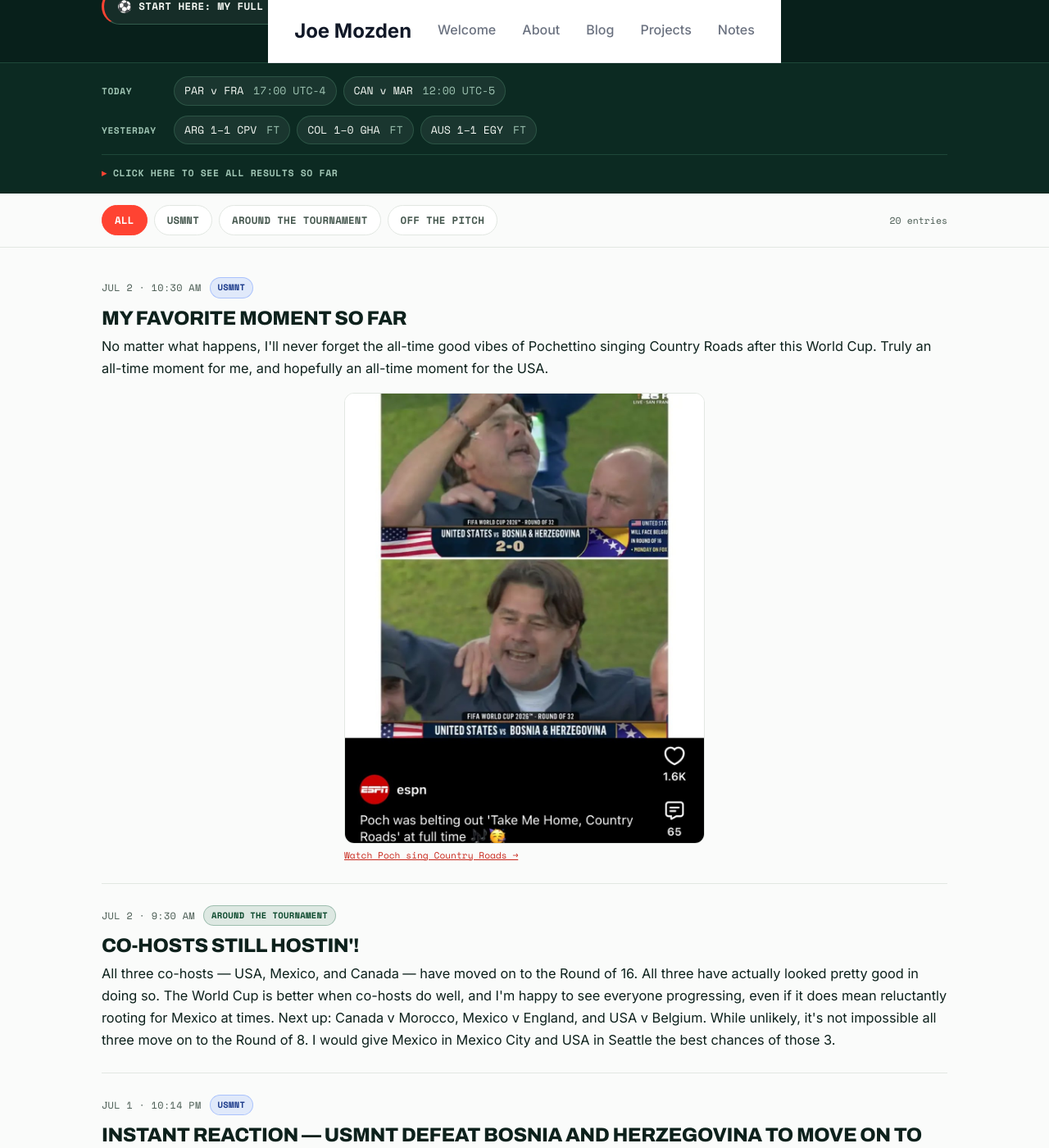
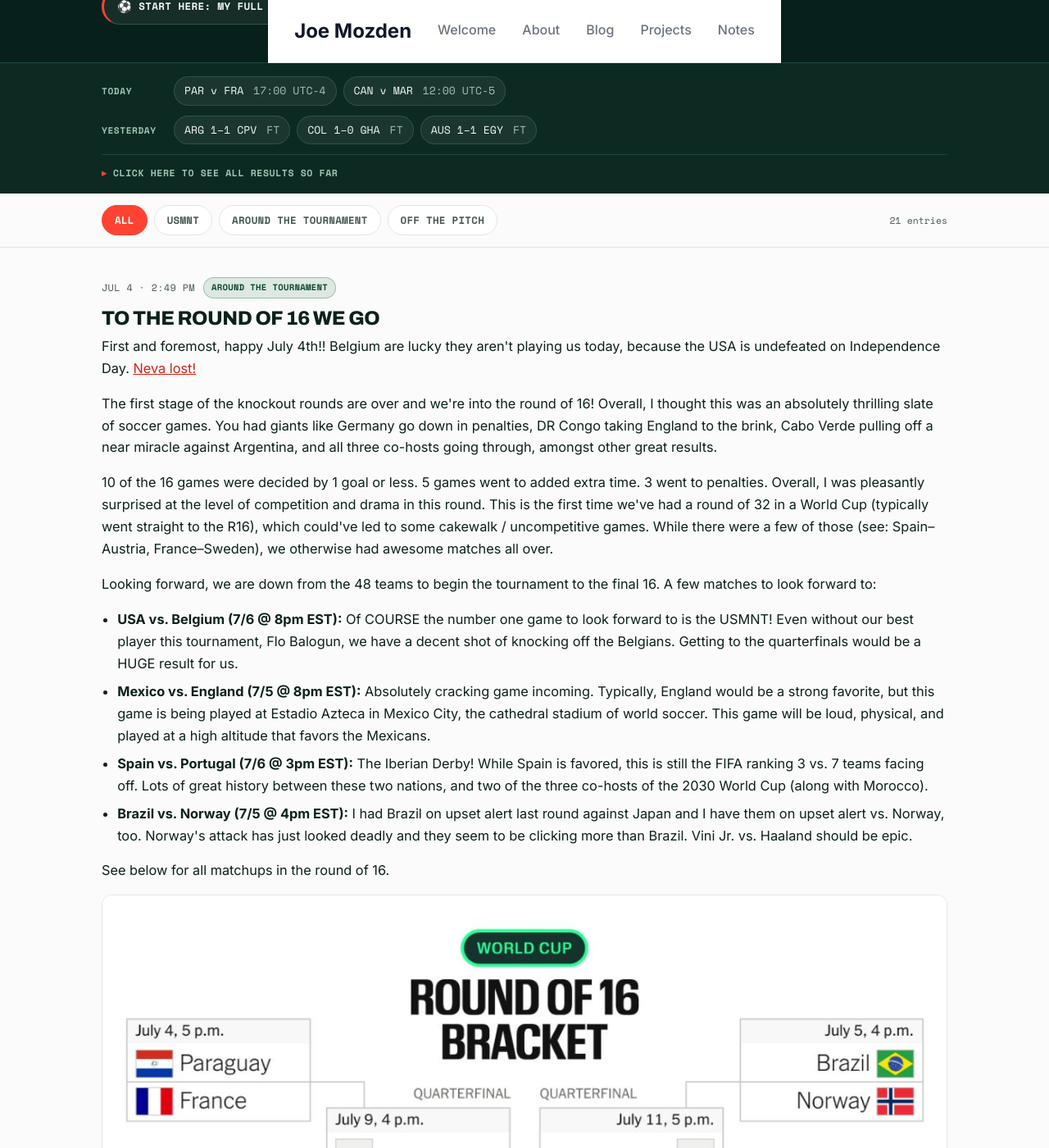
Before and after one commit to jmozden3/jmozden3.github.io, a Jekyll site: the page built from _posts/2026-06-11-world-cup-log.md, in a window 1280 px wide and 1400 px high, scrolled down 420 px. Shown: the whole window at 82% size. Built offline with Jekyll 4.4.1, drawn with Linux system fonts in a browser that asks for light colours; some of the changed text lies outside the part shown.

Commit message:
Add R16 preview entry + round-of-16 image; update next-match countdown to Belgium
Co-Authored-By: Claude Fable 5 <noreply@anthropic.com>

```diff
--- a/_posts/2026-06-11-world-cup-log.md
+++ b/_posts/2026-06-11-world-cup-log.md
@@ -169,7 +169,7 @@ image: https://jmozden3.github.io/assets/images/usmnt-goal-hug.png
     <span class="eyebrow">// Running log</span>
     <h1>The World Cup, as it happens</h1>
     <p class="sub">Some takes as the tournament goes along. Will provide extra emphasis on USMNT analysis. Feel free to use the filter buttons below!</p>
-    <p class="wcl-next" id="wc-next-line">Next USMNT match in <b id="wc-next">—</b> · USA vs Türkiye, Jun 25 · 10:00 PM ET</p>
+    <p class="wcl-next" id="wc-next-line">Next USMNT match in <b id="wc-next">—</b> · USA vs Belgium, Jul 6 · 8:00 PM ET</p>
     <p class="wcl-pinned"><a href="/sports/2026/06/10/wc-preview.html"><span class="pin">⚽</span> Start here: my full World Cup preview →</a></p>
   </div>
 </header>
@@ -211,6 +211,29 @@ image: https://jmozden3.github.io/assets/images/usmnt-goal-hug.png
      Need a layout? Copy one from the TEMPLATE GALLERY in the comment block below. -->
 <div class="wcl-stream">
   <div class="wrap">
+
+    <!-- Around the tournament: round of 32 wraps up, R16 preview -->
+    <article class="wc-entry" data-tags="tournament" data-time="2026-07-04T14:49">
+      <div class="wc-entry-meta">
+        <span class="wc-time">Jul 4 · 2:49 PM</span>
+        <span class="chip tournament">Around the tournament</span>
+      </div>
+      <h3>To the round of 16 we go</h3>
+      <p>First and foremost, happy July 4th!! Belgium are lucky they aren't playing us today, because the USA is undefeated on Independence Day. <a href="https://www.youtube.com/watch?v=Bemyn03pxdM" target="_blank" rel="noopener">Neva lost!</a></p>
+      <p>The first stage of the knockout rounds are over and we're into the round of 16! Overall, I thought this was an absolutely thrilling slate of soccer games. You had giants like Germany go down in penalties, DR Congo taking England to the brink, Cabo Verde pulling off a near miracle against Argentina, and all three co-hosts going through, amongst other great results.</p>
+      <p>10 of the 16 games were decided by 1 goal or less. 5 games went to added extra time. 3 went to penalties. Overall, I was pleasantly surprised at the level of competition and drama in this round. This is the first time we've had a round of 32 in a World Cup (typically went straight to the R16), which could've led to some cakewalk / uncompetitive games. While there were a few of those (see: Spain–Austria, France–Sweden), we otherwise had awesome matches all over.</p>
+      <p>Looking forward, we are down from the 48 teams to begin the tournament to the final 16. A few matches to look forward to:</p>
+      <ul>
+        <li><b>USA vs. Belgium (7/6 @ 8pm EST):</b> Of COURSE the number one game to look forward to is the USMNT! Even without our best player this tournament, Flo Balogun, we have a decent shot of knocking off the Belgians. Getting to the quarterfinals would be a HUGE result for us.</li>
+        <li><b>Mexico vs. England (7/5 @ 8pm EST):</b> Absolutely cracking game incoming. Typically, England would be a strong favorite, but this game is being played at Estadio Azteca in Mexico City, the cathedral stadium of world soccer. This game will be loud, physical, and played at a high altitude that favors the Mexicans.</li>
+        <li><b>Spain vs. Portugal (7/6 @ 3pm EST):</b> The Iberian Derby! While Spain is favored, this is still the FIFA ranking 3 vs. 7 teams facing off. Lots of great history between these two nations, and two of the three co-hosts of the 2030 World Cup (along with Morocco).</li>
+        <li><b>Brazil vs. Norway (7/5 @ 4pm EST):</b> I had Brazil on upset alert last round against Japan and I have them on upset alert vs. Norway, too. Norway's attack has just looked deadly and they seem to be clicking more than Brazil. Vini Jr. vs. Haaland should be epic.</li>
+      </ul>
+      <p>See below for all matchups in the round of 16.</p>
+      <figure class="wc-shot wc-bracket">
+        <img src="{{ '/assets/images/round-of-16.jpeg' | relative_url }}" alt="All 2026 World Cup round of 16 matchups" loading="lazy">
+      </figure>
+    </article>
 
     <!-- USMNT: favorite moment so far — Poch singing Country Roads -->
     <article class="wc-entry" data-tags="usmnt" data-time="2026-07-02T10:30">
@@ -906,9 +929,9 @@ image: https://jmozden3.github.io/assets/images/usmnt-goal-hug.png
                             (e.g. a knockout opponent/time we don't know yet)
        • USA eliminated  : set eliminated to true -> the whole line is removed. */
   var NEXT_USMNT = {
-    opponent : 'USA vs Türkiye',
-    kickoff  : '2026-06-25T22:00:00-04:00', // null when unknown -> shows TBD
-    dateLabel: 'Jun 25 · 10:00 PM ET',
+    opponent : 'USA vs Belgium',
+    kickoff  : '2026-07-06T20:00:00-04:00', // null when unknown -> shows TBD
+    dateLabel: 'Jul 6 · 8:00 PM ET',
     eliminated: false                        // true -> hide the line entirely
   };
   (function(){
```
Also changed, not shown: assets/images/round-of-16.jpeg (added).
